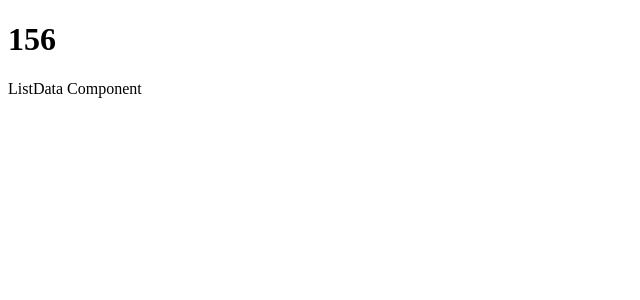
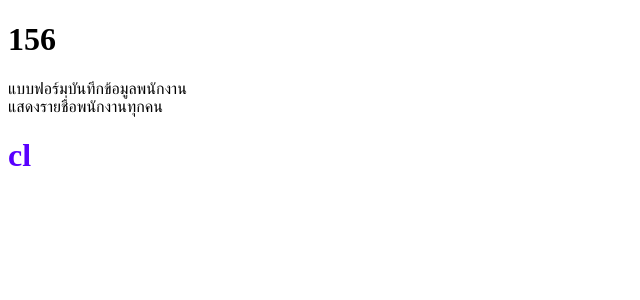
Before and after one commit to GASADER/Front-End, a Vue app in the folder my-app-component/: page / in a window 1280 px wide. Shown: the top 300 px of the page, without its empty margins (0-640 px from the left). Built offline with nearby package versions, Linux system fonts and the light colour scheme.

Commit message:
add more component

```diff
--- a/my-app-component/src/App.vue
+++ b/my-app-component/src/App.vue
@@ -1,16 +1,20 @@
 <template>
   <div>
       <h1>156</h1>
-      <list-data></list-data>
+      <Formcomponent/>
+      <ListData/>
   </div>
 </template>
 
 <script>
+import Formcomponent from './components/Formcomponent.vue'
 import ListData from './components/ListData.vue'
+
 export default{
   name:"App",
   components:{
-    ListData
+    ListData,
+    Formcomponent
   }
 }
 </script>
--- /dev/null
+++ b/my-app-component/src/components/Formcomponent.vue
@@ -0,0 +1,18 @@
+<template>
+    <div>{{message}}</div>
+</template>
+
+<script>
+export default {
+    name:"FromComponent",
+    data(){
+        return{
+            message:"แบบฟอร์มบันทึกข้อมูลพนักงาน"
+        }
+    }
+}
+</script>
+
+<style>
+
+</style>
--- a/my-app-component/src/components/ListData.vue
+++ b/my-app-component/src/components/ListData.vue
@@ -1,13 +1,18 @@
 <template>
   <div>{{message}}</div>
+  <Person/>
 </template>
 
 <script>
+import Person from './Person.vue'
 export default {
     name:"ListData",
+    components:{
+        Person
+    },
     data(){
         return{
-            message:"ListData Component"
+            message:"แสดงรายชื่อพนักงานทุกคน"
         }
     }
 }
--- /dev/null
+++ b/my-app-component/src/components/Person.vue
@@ -0,0 +1,21 @@
+<template>
+    <div>
+        <h1>{{message}}</h1></div>
+</template>
+
+<script>
+export default {
+    name:"Person_",
+    data(){
+        return{
+            message:"cl"
+        }
+    }
+}
+</script>
+
+<style scoped>
+    h1{
+        color:rgb(89, 0, 255);
+    }
+</style>
```
